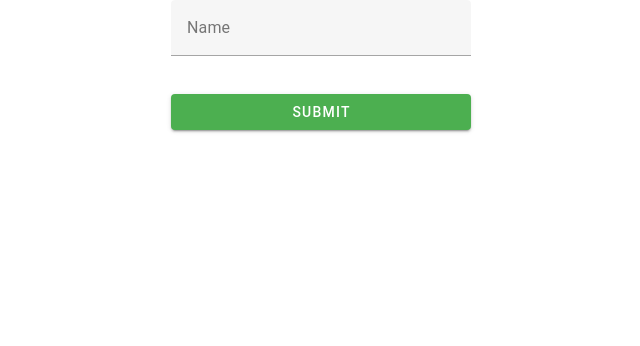
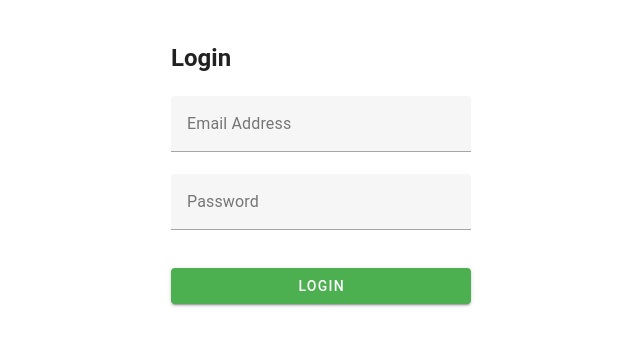
Before and after one commit to pearl1337/edu, a Vue app: page /login in a window 1280 px wide. Shown: the top 346 px of the page, without its empty margins (319-959 px from the left). Built offline with nearby package versions, Linux system fonts and the light colour scheme.

Commit message:
added login page

```diff
--- /dev/null
+++ b/src/composables/useFetching.ts
@@ -0,0 +1,12 @@
+import { ref } from "vue";
+
+export function useFetching(callback: Function) {
+  const loading = ref(false);
+  async function fetch(...cbArgs: any[]) {
+    loading.value = true;
+    await callback(...cbArgs);
+    loading.value = false;
+  }
+
+  return [fetch, loading];
+}
--- a/src/http/HTTPClient.ts
+++ b/src/http/HTTPClient.ts
@@ -28,4 +28,4 @@ export enum HTTPClientType {
   AXIOS = "axios",
 }
 
-export type HTTPClientResponse<T> = [null, T, number] | [T | any];
+export type HTTPClientResponse<T> = [null, T, number?] | [T | any];
--- a/src/http/axios/AxiosHTTPClient.ts
+++ b/src/http/axios/AxiosHTTPClient.ts
@@ -1,4 +1,4 @@
-import { AxiosInstance } from "axios";
+import { AxiosInstance, AxiosError } from "axios";
 import { HTTPClient } from "../HttpClient";
 import { HTTPClientResponse } from "../HttpClient";
 
@@ -11,7 +11,10 @@ export class AxiosHTTPClient implements HTTPClient {
       return [null, data, status];
     } catch (error) {
       console.error(error);
-      return [error];
+      if (error instanceof AxiosError) {
+        return [error.response?.data.message];
+      }
+      return ["Unexpected error"];
     }
   }
 
@@ -24,7 +27,10 @@ export class AxiosHTTPClient implements HTTPClient {
       return [null, data, status];
     } catch (error) {
       console.error(error);
-      return [error];
+      if (error instanceof AxiosError) {
+        return [error.response?.data.message];
+      }
+      return ["Unexpected error"];
     }
   }
 
--- a/src/pages/LoginPage.vue
+++ b/src/pages/LoginPage.vue
@@ -1,21 +1,31 @@
 <script lang="ts" setup>
 import { ref } from "vue";
-import { userService } from "../services/user/UserService";
+import { authService } from "../services/auth/Auth";
+import { isEmailValid } from "../utils/isEmailValid";
+import { useFetching } from "../composables/useFetching";
 
-type Name = string;
+type Email = string;
 type Password = string;
 
 const form = ref<HTMLFormElement | null>(null);
+const errorSnackbar = ref<boolean>(false);
+const errorString = ref<string>("");
+const [onSubmit, loading] = useFetching(login);
 
-const name = ref<Name>("");
+const email = ref<Email>("");
 const password = ref<Password>("");
 
 const nameRules = [
-  (v: Name) => !!v || "Name is required",
-  (v: Name) => (v && v.length <= 10) || "Name must be less than 10 characters",
+  (v: Email) => !!v || "Email is required",
+  (v: Email) => (v && isEmailValid(v)) || "Invalid email",
+];
+const passwordRules = [
+  (v: Password) => !!v || "Password is required",
+  (v: Password) =>
+    (v && v.length > 8) || "Password must be more than 8 characters",
 ];
 
-async function onSubmit(event: Event) {
+async function login(event: Event) {
   event.preventDefault();
 
   if (!form.value) {
@@ -29,26 +39,70 @@ async function onSubmit(event: Event) {
   }
 
   const credentials = {
-    name: name.value,
+    email: email.value,
     password: password.value,
   };
 
-  await userService.login(credentials);
+  const [error, data] = await authService.login(credentials);
+
+  if (error) {
+    errorString.value = error;
+    errorSnackbar.value = true;
+  } else {
+    console.log(data);
+  }
 }
 </script>
 <template>
+  <v-progress-linear
+    v-if="loading"
+    indeterminate
+    color="yellow-darken-2"
+  ></v-progress-linear>
+  <v-snackbar
+    v-model="errorSnackbar"
+    multi-line
+    :timeout="2000"
+    location="top right"
+    color="error"
+  >
+    {{ errorString }}
+
+    <template v-slot:actions>
+      <v-btn color="red" variant="text" @click="errorSnackbar = false">
+        Close
+      </v-btn>
+    </template>
+  </v-snackbar>
   <v-sheet width="300" class="mx-auto">
-    <v-form ref="form" @submit="onSubmit">
+    <h2 class="mt-10">Login</h2>
+    <v-form ref="form" class="mt-5" @submit="onSubmit">
       <v-text-field
-        v-model="name"
+        v-model="email"
+        :counter="30"
+        :rules="nameRules"
+        label="Email Address"
+        required
+      ></v-text-field>
+      <v-text-field
+        v-model="password"
         :counter="10"
-        :rules="nameRules"
-        label="Name"
+        :rules="passwordRules"
+        label="Password"
         required
+        type="password"
       ></v-text-field>
 
       <div class="d-flex flex-column">
-        <v-btn color="success" class="mt-4" block type="submit"> Submit </v-btn>
+        <v-btn
+          color="success"
+          class="mt-4"
+          block
+          type="submit"
+          :disabled="loading"
+        >
+          Login
+        </v-btn>
       </div>
     </v-form>
   </v-sheet>
--- a/src/services/auth/Auth.ts
+++ b/src/services/auth/Auth.ts
@@ -4,7 +4,7 @@ import { HTTPClientType } from "../../http/HTTPClient";
 import { LocalStorage } from "../storage/Storage";
 
 interface LoginCredentials {
-  name: string;
+  email: string;
   password: string;
 }
 
@@ -18,12 +18,12 @@ class AuthService extends Service {
     super(props);
   }
 
-  async login(credentials: LoginCredentials): Promise<void> {
+  async login(credentials: LoginCredentials): Promise<any> {
     try {
-      console.log(credentials);
-      return;
+      const response = await this.HTTPClient.post<any>("/signin", credentials);
+      return [null, response];
     } catch (error) {
-      console.error(error);
+      return [error];
     }
   }
 
@@ -33,7 +33,7 @@ class AuthService extends Service {
   }
 }
 
-export const userService = new AuthService({
+export const authService = new AuthService({
   HTTPClient: HTTPClientFactory.create(HTTPClientType.AXIOS, {
     url: {
       postfix: "auth",
--- /dev/null
+++ b/src/utils/isEmailValid.ts
@@ -0,0 +1,4 @@
+export function isEmailValid(email: string): boolean {
+  const emailRegex = /^[^\s@]+@[^\s@]+\.[^\s@]+$/;
+  return emailRegex.test(email);
+}
```
Also changed, not shown: 1 other file (tests, documents, lock files or other folders).
